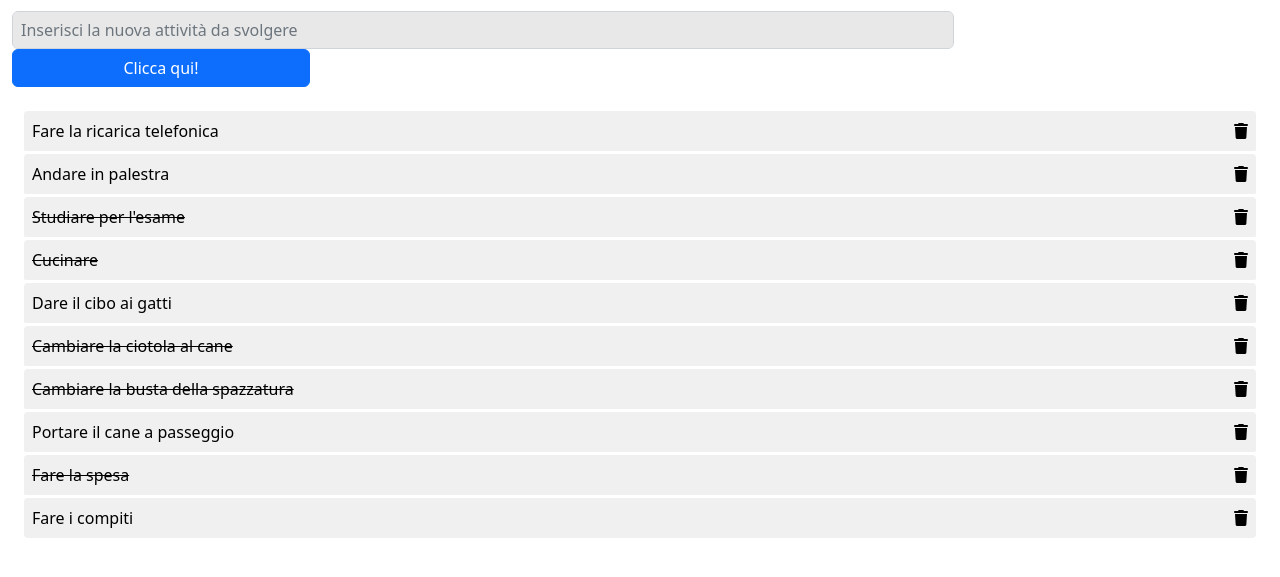
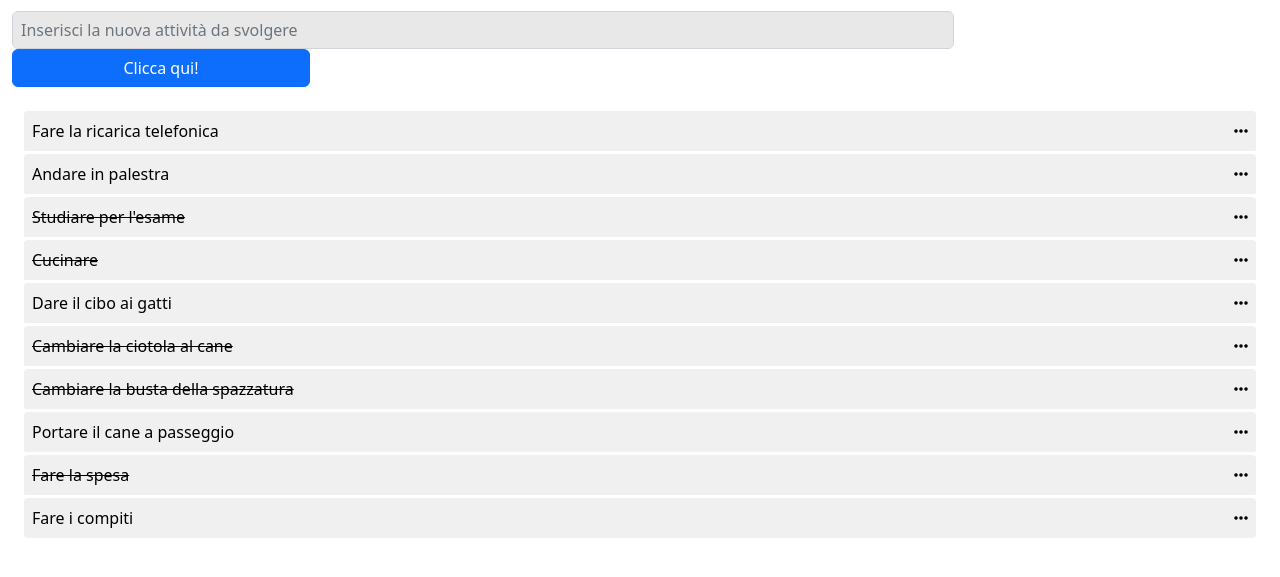
Before and after one commit to AnielloPiscopo/jquery-todo-list, a plain HTML site: page index.html in a window 1280 px wide. Shown: the part 77-654 px from the top of the page. Drawn offline with nearby package versions, Linux system fonts and the light colour scheme.

Commit message:
Added the dropdown menu for each todo element

```diff
--- a/css/styles.css
+++ b/css/styles.css
@@ -16,13 +16,14 @@ STILE GENERICO */
 body {
   color: var(--primary-color);
   background-color: var(--primary-bg-color);
+  min-width: 304px;
+}
+
+ul {
+  list-style: none;
 }
 
 /* * CLASSI */
-.my_icon {
-  cursor: pointer;
-}
-
 .my_line-through {
   text-decoration: line-through;
 }
@@ -35,6 +36,10 @@ body {
 
 .my_btn {
   vertical-align: initial;
+}
+
+.my_d-none {
+  display: none;
 }
 
 /* *-------------------------------------------------------------------
@@ -57,29 +62,51 @@ main form .my_btn {
   width: 100%;
 }
 
-main ul li {
+main ul.my_todo-list > li {
   background-color: var(--todo-bg-color);
   border-bottom: 3px solid var(--primary-bg-color);
 }
 
-main ul li:last-of-type {
+main ul.my_todo-list > li:last-of-type {
   border-bottom: none;
 }
 
-main ul li:hover {
+main ul.my_todo-list > li:hover {
   background-color: var(--todo-hover-bg-color);
 }
 
-main ul li span {
+main ul.my_todo-list > li .my_todo-info .my_todo-text {
   cursor: pointer;
 }
 
-main ul li:hover span {
+main ul.my_todo-list > li:hover .my_todo-info .my_todo-text {
   font-style: italic;
 }
 
-main ul li span:hover {
+main ul.my_todo-list > li .my_todo-info .my_todo-text:hover {
   font-weight: bold;
+}
+
+main ul.my_todo-list > li .my_dropdown-menu .my_icon {
+  cursor: pointer;
+}
+
+main ul.my_todo-list > li .my_dropdown-menu .my_hidden-menu {
+  background-color: var(--primary-bg-color);
+  box-shadow: rgba(0, 0, 0, 0.35) 0px 5px 15px;
+}
+
+main ul.my_todo-list > li .my_dropdown-menu .my_hidden-menu.position-absolute {
+  z-index: 2;
+}
+
+main ul.my_todo-list > li .my_dropdown-menu .my_hidden-menu li:hover {
+  background-color: var(--todo-bg-color);
+  cursor: pointer;
+}
+
+main ul.my_todo-list > li .my_dropdown-menu .my_hidden-menu li:active {
+  background-color: var(--todo-hover-bg-color);
 }
 
 /* ?-------------------------------------------------------------------
--- a/index.html
+++ b/index.html
@@ -74,7 +74,7 @@
 
         <!-- * Lista toDo -->
         <div class="container-fluid">
-          <ul class="px-0 py-3" data-todo-list></ul>
+          <ul class="my_todo-list px-0 py-3" data-todo-list></ul>
         </div>
       </main>
     </div>
--- a/js/main.js
+++ b/js/main.js
@@ -52,6 +52,20 @@ $(document).ready(function () {
     },
   ];
 
+  const todoOptions = [
+    {
+      text: "Modifica testo",
+      icon: ["my_icon", "fa-solid", "fa-pen-to-square"],
+      "data-attribute": "data-edit-todo-text",
+    },
+
+    {
+      text: "Cancella promemoria",
+      icon: ["my_icon", "fa-solid", "fa-trash"],
+      "data-attribute": "data-remove-from-todo-list",
+    },
+  ];
+
   todoList = $("[data-todo-list]");
   addToListBtn = $("[data-add-to-todo-list]");
   addToListInput = addToListBtn.siblings("input");
@@ -87,16 +101,28 @@ $(document).ready(function () {
       }
     });
 
+    $(document).on("click", "[data-change-dropdown-menu-status]", function () {
+      toggleElementVisibility($(this).next());
+    });
+
+    // $(document).on('click' , "[data-edit-todo-text" , function(){
+
+    // })
+
     $(document).on("click", "[data-remove-from-todo-list]", function () {
       deleteTodoElement($(this).parents("li"));
     });
 
-    $(document).on("click", "[data-todo-list] li .my_todo-text", function () {
-      changeTodoStatus(
-        $(this),
-        todoActions.length - 1 - $(this).parents("li").attr("key")
-      );
-    });
+    $(document).on(
+      "click",
+      "[data-todo-list] li .my_todo-info .my_todo-text",
+      function () {
+        changeTodoStatus(
+          $(this),
+          todoActions.length - 1 - $(this).parents("li").attr("key")
+        );
+      }
+    );
   }
 
   function createTodoElement() {
@@ -114,35 +140,62 @@ $(document).ready(function () {
   }
 
   function putTodoElementInHtml(todoText, todoStatus, index) {
-    liElement = getElementWithClasses(
-      "li",
+    todoElement = getElementWithClasses("li", [
       "d-flex",
       "justify-content-between",
       "p-2",
-      "rounded-1"
-    );
+      "rounded-1",
+    ]);
 
-    liElement.setAttribute("key", index);
+    todoElement.setAttribute("key", index);
 
-    todoInfo = getElementWithClasses("div", "my_todo-info");
+    todoInfo = getElementWithClasses("div", ["my_todo-info"]);
     todoInfoText = todoStatus
-      ? getElementWithClasses("span", "my_todo-text", "pe-3", "my_line-through")
-      : getElementWithClasses("span", "my_todo-text", "pe-3");
+      ? getElementWithClasses("span", [
+          "my_todo-text",
+          "pe-3",
+          "my_line-through",
+        ])
+      : getElementWithClasses("span", ["my_todo-text", "pe-3"]);
     todoInfoText.innerHTML = todoText;
-    trashIcon = getElementWithClasses(
-      "i",
+    dropdownMenu = getElementWithClasses("div", [
+      "my_dropdown-menu",
+      "text-end",
+      "position-relative",
+    ]);
+    dropdownMenuIcon = getElementWithClasses("i", [
       "my_icon",
       "fa-solid",
-      "fa-trash",
-      "align-self-center"
-    );
+      "fa-ellipsis",
+      "w-100",
+      "text-end",
+    ]);
+    dropdownMenuIcon.setAttribute("data-change-dropdown-menu-status", "");
+    hiddenMenu = getElementWithClasses("ul", [
+      "my_hidden-menu",
+      "my_d-none",
+      "px-0",
+      "position-absolute",
+      "end-0",
+    ]);
 
-    trashIcon.setAttribute("data-remove-from-todo-list", "");
+    todoOptions.forEach((todoOption) => {
+      dropdownElement = getElementWithClasses("li", ["p-2"]);
+      dropdownElement.setAttribute(todoOption["data-attribute"], "");
+      dropdownElementIcon = getElementWithClasses("i", todoOption.icon);
+      dropdownElementText = getElementWithClasses("span");
+      dropdownElementText.innerHTML = todoOption.text;
+      dropdownElement.append(dropdownElementIcon);
+      dropdownElement.append(dropdownElementText);
+      hiddenMenu.append(dropdownElement);
+    });
 
+    dropdownMenu.append(dropdownMenuIcon);
+    dropdownMenu.append(hiddenMenu);
     todoInfo.append(todoInfoText);
-    liElement.append(todoInfo);
-    liElement.append(trashIcon);
-    this.todoList.prepend(liElement);
+    todoElement.append(todoInfo);
+    todoElement.append(dropdownMenu);
+    this.todoList.prepend(todoElement);
   }
 
   function deleteTodoElement(todoElement) {
@@ -156,7 +209,7 @@ $(document).ready(function () {
   }
 
   function updateTodoElementIndex() {
-    $("[data-todo-list] li").each(function (index) {
+    $("[data-todo-list]>li").each(function (index) {
       $(this).attr("key", index);
     });
   }
@@ -176,7 +229,7 @@ $(document).ready(function () {
     return str.charAt(0).toUpperCase() + str.slice(1);
   }
 
-  function getElementWithClasses(element, ...elementClasses) {
+  function getElementWithClasses(element, elementClasses = []) {
     let htmlElement = document.createElement(element);
 
     elementClasses.forEach((elementClass) => {
@@ -198,4 +251,8 @@ $(document).ready(function () {
   function removeElementOfTheList(list, index) {
     list.splice(index, 1);
   }
+
+  function toggleElementVisibility(element) {
+    element.toggleClass("my_d-none");
+  }
 });
```
